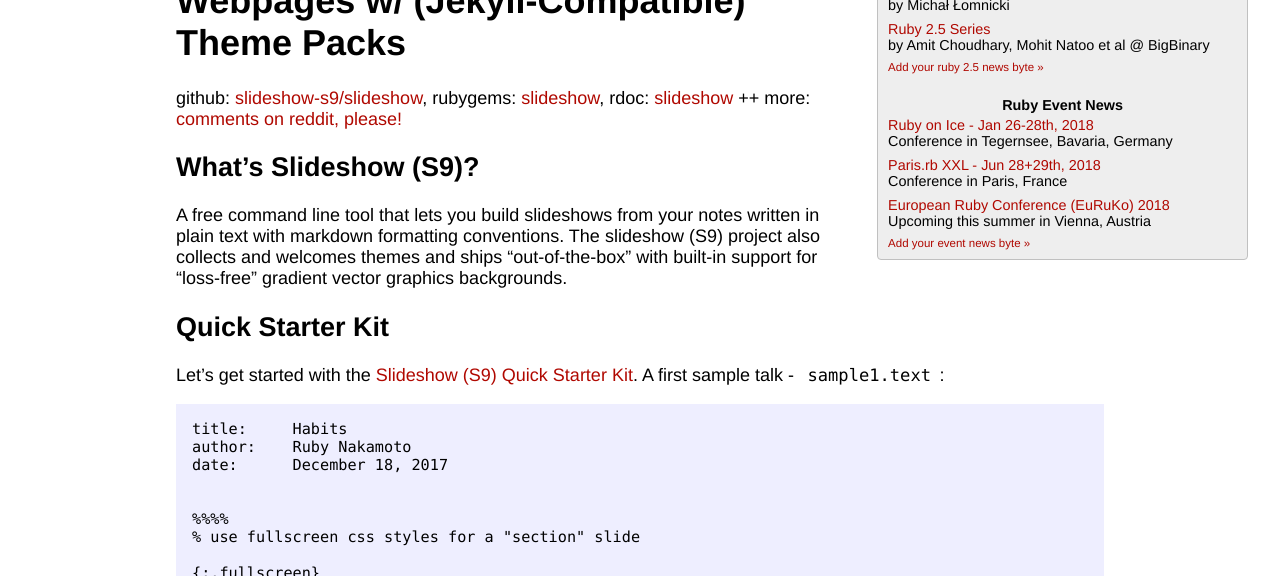
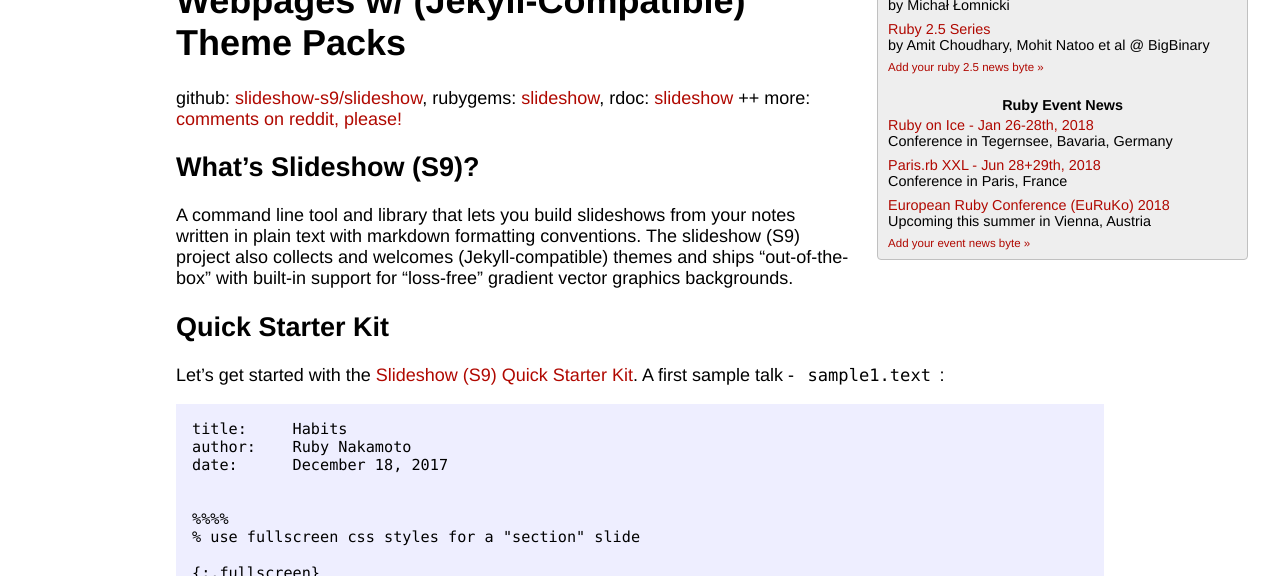
Before and after one commit to wongatron/calendar, a Jekyll site: the page built from 18-slideshow.md, in a window 1280 px wide and 900 px high, cut to the strip 324-900 px from the top of the window. Built offline with Jekyll 4.4.1, drawn with Linux system fonts in a browser that asks for light colours; our own code applies the rules of GitHub Pages for plain Markdown files.

Commit message:
Update 18-slideshow.md

```diff
--- a/18-slideshow.md
+++ b/18-slideshow.md
@@ -13,10 +13,11 @@ more: [comments on reddit, please!]()
 
 ## What's Slideshow (S9)?
 
-A free command line tool that lets you build slideshows
+A command line tool and library that lets you build slideshows
 from your notes written in plain text with markdown formatting conventions.
-The slideshow (S9) project also collects and welcomes themes
+The slideshow (S9) project also collects and welcomes (Jekyll-compatible) themes
 and ships "out-of-the-box" with built-in support for "loss-free" gradient vector graphics backgrounds.
+
 
 
 
```
